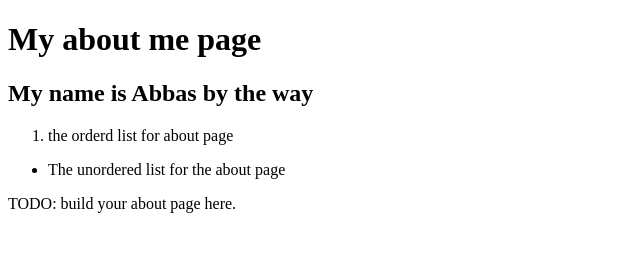
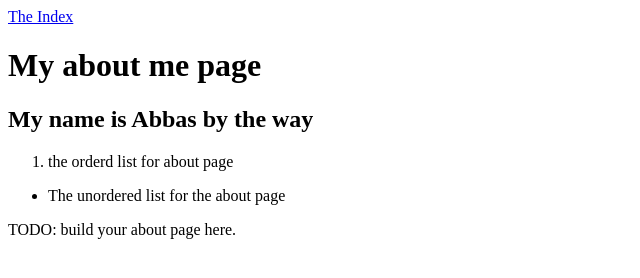
Before and after one commit to 3bbas77/itcs333-a1-html-github, a plain HTML site: page about.html in a window 1280 px wide. Shown: the whole page, without its empty margins (0-640 px from the left). Drawn offline with Linux system fonts and the light colour scheme.

Commit message:
updatedd

```diff
--- a/about.html
+++ b/about.html
@@ -5,6 +5,11 @@
 <meta charset="utf-8"/>
  <title>About me</title>
 </head>
+<header>
+<nav>
+  <a href="index.html">The Index</a>
+</nav>
+</header>
 <body>
 <main>
   <h1>My about me page</h1>
```
Also changed, not shown: index.html (+1 -1 lines).
